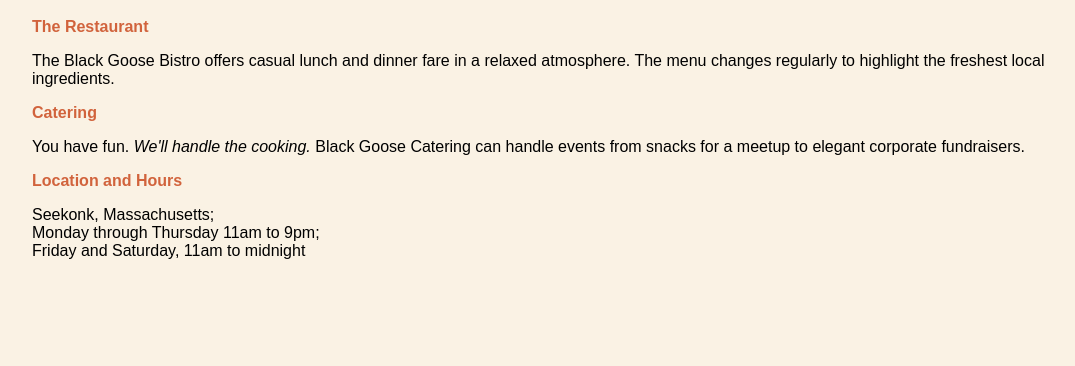
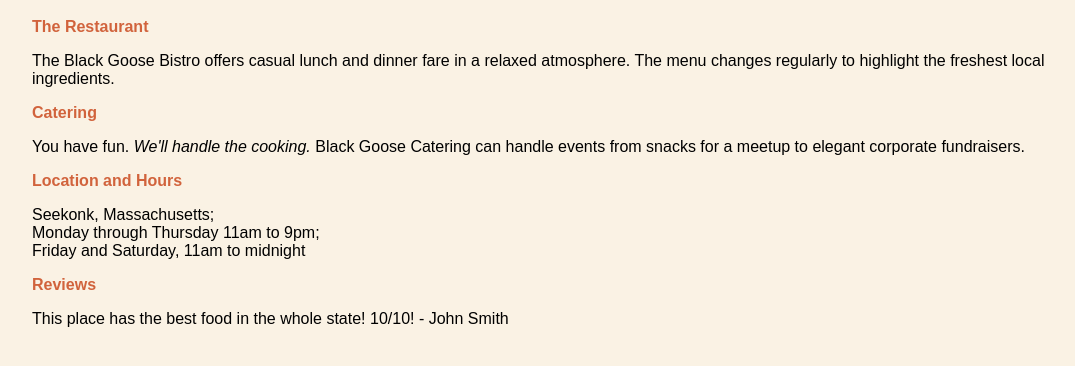
Before and after one commit to Ste679/fid, a plain HTML site: page blackgoose/index.html in a window 1280 px wide. Shown: the part 254-620 px from the top of the page, without its empty margins (96-1171 px from the left). Drawn offline with Linux system fonts and the light colour scheme.

Commit message:
Add files via upload

```diff
--- a/blackgoose/index.html
+++ b/blackgoose/index.html
@@ -1 +1 @@
-<!DOCTYPE html><html> <head>  <meta charset="utf-8">  <title> Black Goose Bistro </title><style>body {  background-color: #faf2e4;  margin: 0 10%;  font-family: sans-serif;  }h1 {  text-align: center;  font-family: serif;  font-weight: normal;  text-transform: uppercase;  border-bottom: 1px solid #57b1dc;  margin-top: 30px;} h2 {  color: #d1633c;  font-size: 1em;} </style></head> <body> <h1><img src="blackgoose.png" alt="logo"><br>Black Goose Bistro</h1>  <h2>The Restaurant</h2> <p>The Black Goose Bistro offers casual lunch and dinner fare in a relaxed atmosphere. The menu changes regularly to highlight the freshest local ingredients.</p> <h2>Catering</h2> <p>You have fun. <em>We'll handle the cooking.</em> Black Goose Catering can handle events from snacks for a meetup to elegant corporate fundraisers.</p> <h2>Location and Hours</h2> <p>Seekonk, Massachusetts;<br>Monday through Thursday 11am to 9pm;<br> Friday and Saturday, 11am to midnight</p> </body> </html>
+<!DOCTYPE html><html> <head>  <meta charset="utf-8">  <title> Black Goose Bistro </title><style>body {  background-color: #faf2e4;  margin: 0 10%;  font-family: sans-serif;  }h1 {  text-align: center;  font-family: serif;  font-weight: normal;  text-transform: uppercase;  border-bottom: 1px solid #57b1dc;  margin-top: 30px;} h2 {  color: #d1633c;  font-size: 1em;} </style></head> <body> <h1><img src="blackgoose.png" alt="logo"><br>Black Goose Bistro</h1>  <h2>The Restaurant</h2> <p>The Black Goose Bistro offers casual lunch and dinner fare in a relaxed atmosphere. The menu changes regularly to highlight the freshest local ingredients.</p> <h2>Catering</h2> <p>You have fun. <em>We'll handle the cooking.</em> Black Goose Catering can handle events from snacks for a meetup to elegant corporate fundraisers.</p> <h2>Location and Hours</h2> <p>Seekonk, Massachusetts;<br>Monday through Thursday 11am to 9pm;<br> Friday and Saturday, 11am to midnight</p> <h2>Reviews</h2> <p>This place has the best food in the whole state! 10/10! - John Smith </p> </body> </html>
```
